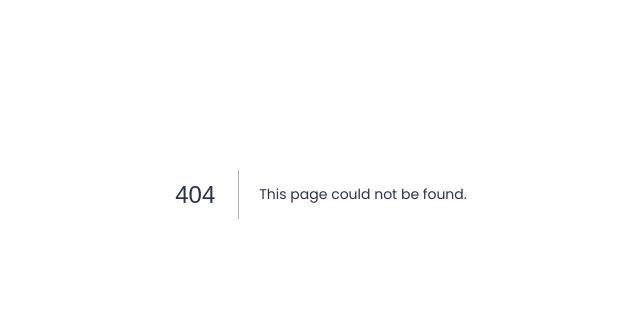
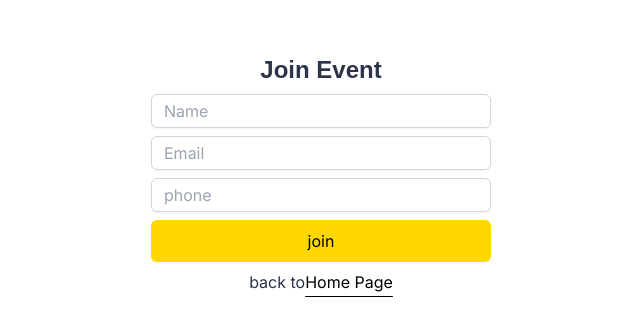
Before and after one commit to TommyPurba/Infinitum, a Next.js app: page /joinevent in a window 1280 px wide. Before the commit this address had no page. Shown: the part 206-542 px from the top of the page, without its empty margins (319-959 px from the left). Built offline with nearby package versions, Linux system fonts and the light colour scheme; a web font is replaced by a local one.

Commit message:
feat: tambah fitur add join

```diff
--- a/src/app/dashboard/page.js
+++ b/src/app/dashboard/page.js
@@ -1,6 +1,4 @@
 import { Dashboard } from "@/components/Dashboard/dashboard";
-
-
 
 async function getEvent() {
   const res = await fetch("https://eventmakers-api.vercel.app/api/event", {
--- /dev/null
+++ b/src/app/joinevent/page.js
@@ -0,0 +1,6 @@
+import { Join } from "@/components/Join/Join";
+import React from "react";
+
+export default function page() {
+  return <div><Join /></div>;
+}
--- a/src/components/Auth/hooks/useLogin.js
+++ b/src/components/Auth/hooks/useLogin.js
@@ -32,7 +32,7 @@ export const useLogin = () => {
     );
     const data = await res.json();
     if (data.message === "User not found") {
-      alert("User not found");
+      alert("register dulu bre.. kalau mau lihat dahbordnya");
     } else {
       Cookies.set("token", data.token);
       alert("pasword anda benar bro...");
--- a/src/components/Dashboard/dashboard.jsx
+++ b/src/components/Dashboard/dashboard.jsx
@@ -5,8 +5,17 @@ import { CalendarCheck2, Users } from "lucide-react";
 import dashboardBack from "@/assets/dashboard-back.jpg";
 import Image from "next/image";
 import { CardDashboard } from "./CardDashboard";
+import { useRouter } from "next/navigation";
+
 
 export const Dashboard = ({ events }) => {
+
+  const router = useRouter();
+
+  const handleclickProfile = ()=>{
+    router.push("../../../userpage")
+  }
+
   const TambahArray = () => {
     let total = 0;
 
@@ -26,7 +35,7 @@ export const Dashboard = ({ events }) => {
           <div className="flex items-center justify-center text-sm font-semibold py-3 px-6 gap-4 bg-wrn rounded-full">
             <div className="linkStyle">Event</div>
             <div className="linkStyle">about</div>
-            <div className="linkStyle">profile</div>
+            <div onClick={handleclickProfile} className="linkStyle">profile</div>
           </div>
 
           <div className="logoutButton">logout</div>
--- a/src/components/Homepage/Card.jsx
+++ b/src/components/Homepage/Card.jsx
@@ -12,6 +12,8 @@ export const Card = ({ name, description, location, date }) => {
   const slicedMonth = date.slice(8, 10);
   const slicedDay = date.slice(5, 7);
 
+  const router = useRouter();
+
   function checkDate(str) {
     return /^[A-Za-z0-9]*$/.test(str);
   }
@@ -25,6 +27,10 @@ export const Card = ({ name, description, location, date }) => {
       month: "short",
     });
   }
+
+  const handleClickJoin = () => {
+    router.push("../joinevent");
+  };
 
   //   const [content, setContent] = useState("");
   //   const router = useRouter();
@@ -79,7 +85,7 @@ export const Card = ({ name, description, location, date }) => {
         <div className="descriptionTitle">{description}</div>
 
         <div className=" flex justify-end">
-          <button className="joinButton">Join Event</button>
+          <button onClick={handleClickJoin} className="joinButton">Join Event</button>
         </div>
       </div>
     </div>
--- /dev/null
+++ b/src/components/Join/Join.jsx
@@ -0,0 +1,69 @@
+"use client";
+
+import { useRouter } from "next/navigation";
+import { useJoin } from "./hooks/userJoin";
+
+
+export const Join = () => {
+  const router = useRouter();
+  const { joinData, handleJoinEventChange, joinUser, resetJoinData } =
+    useJoin();
+
+  const handleJoin = async () => {
+    const data = await joinUser();
+    if (data) {
+      console.log(data);
+      resetJoinData();
+    }
+  };
+
+  const handleClick = () => {
+    router.push("../../homepage");
+  };
+
+  return (
+    <div className="h-screen flex justify-center items-center">
+      <div className="w-[340px] space-y-2">
+        <div className="pb-10 space-y-2">
+          <h1 className="text-2xl font-bold text-center">Join Event</h1>
+          <input
+            value={joinData.name}
+            className="registerInput"
+            name="name"
+            placeholder="Name"
+            onChange={handleJoinEventChange}
+          />
+          <input
+            value={joinData.email}
+            className="registerInput"
+            name="email"
+            placeholder="Email"
+            onChange={handleJoinEventChange}
+          />
+          <input
+            value={joinData.password}
+            className="registerInput"
+            name="phone"
+            placeholder="phone"
+            onChange={handleJoinEventChange}
+          />
+          <button
+            className="registerButton hover:scale-105"
+            onClick={handleJoin}
+          >
+            join
+          </button>
+          <div className="flex justify-center">
+            <p>back to  </p>
+            <button
+              className="underline underline-offset-8 hover:text-sky-500"
+              onClick={handleClick}
+            >
+              Home Page
+            </button>
+          </div>
+        </div>
+      </div>
+    </div>
+  );
+};
--- /dev/null
+++ b/src/components/Join/hooks/userJoin.js
@@ -0,0 +1,51 @@
+"use client";
+import { useRouter } from "next/navigation";
+import { useState } from "react";
+
+export const useJoin = () => {
+  const initialJoinData = {
+    name: "",
+    email: "",
+    phone: "",
+  };
+
+  const router = useRouter();
+  const [joinData, setJoinData] = useState(initialJoinData);
+
+  const handleJoinEventChange = (e) => {
+    const { name, value } = e.target;
+    setJoinData({ ...joinData, [name]: value });
+  };
+
+  const joinUser = async () => {
+    const { name, email, phone } = joinData;
+    try {
+      const res = await fetch(
+        "https://eventmakers-api.vercel.app/api/join-event",
+        {
+          method: "POST",
+          body: JSON.stringify({ name, email, phone }),
+        }
+      );
+      const data = await res.json();
+      alert("join berhasil...");
+      return data; // You might want to handle this data in your UI component.
+    } catch (error) {
+      alert("mohon bro diperhatikan untuk joinnnya...");
+      console.error("Error join user:", error);
+      return null;
+    }
+  };
+
+  const resetJoinData = () => {
+    setJoinData(initialJoinData);
+    router.push("../../homepage");
+  };
+
+  return {
+    joinData,
+    handleJoinEventChange,
+    joinUser,
+    resetJoinData,
+  };
+};
```
